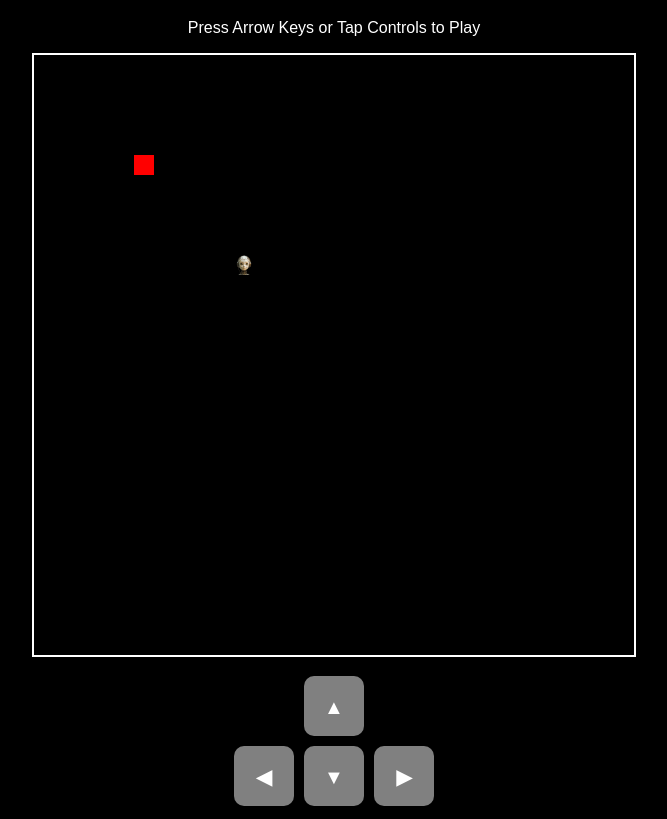
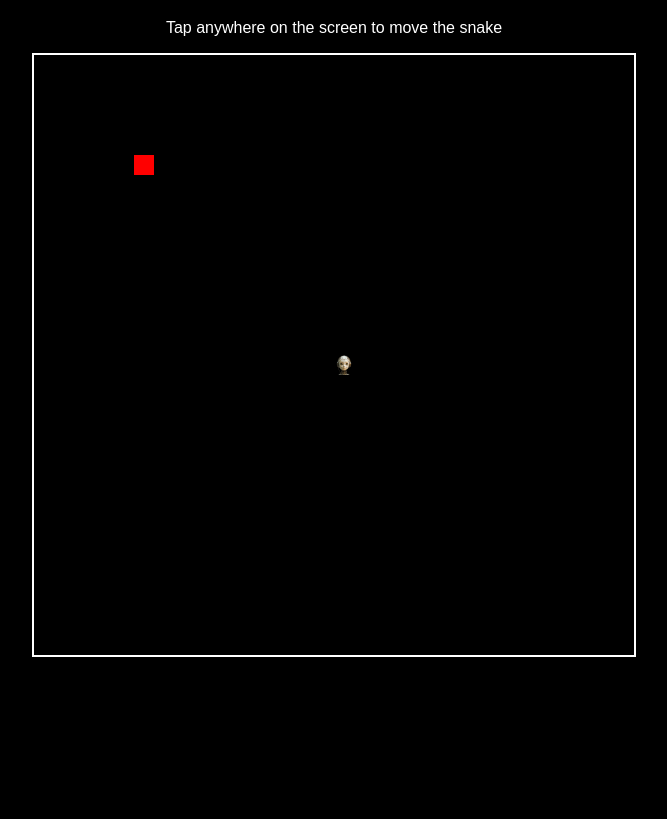
Before and after one commit to waijenlau/humancentipede-, a plain HTML site: page index.html in a window 1280 px wide. Shown: the part 61-880 px from the top of the page, without its empty margins (306-973 px from the left). After the commit the page ends 800 px from the top, so only its background shows below. Drawn offline with Linux system fonts and the light colour scheme.

Commit message:
Update index.html

```diff
--- a/index.html
+++ b/index.html
@@ -10,57 +10,33 @@
             background-color: black;
             color: white;
             font-family: Arial, sans-serif;
+            touch-action: manipulation; /* Prevents zooming on mobile taps */
         }
         canvas {
             border: 2px solid white;
             touch-action: none;
         }
-        .controls {
-            display: flex;
-            flex-direction: column;
-            align-items: center;
+        #restartBtn {
+            display: none;
+            padding: 10px 20px;
+            font-size: 18px;
             margin-top: 10px;
-        }
-        .row {
-            display: flex;
-        }
-        .control-btn {
-            width: 60px;
-            height: 60px;
-            margin: 5px;
-            font-size: 20px;
-            font-weight: bold;
-            text-align: center;
-            line-height: 60px;
-            background-color: gray;
-            color: white;
-            border: none;
-            border-radius: 10px;
             cursor: pointer;
         }
     </style>
 </head>
 <body>
     <h1>Centipede Snake Game</h1>
-    <p>Press Arrow Keys or Tap Controls to Play</p>
+    <p>Tap anywhere on the screen to move the snake</p>
     <canvas id="gameCanvas" width="600" height="600"></canvas>
-
-    <!-- Mobile Controls -->
-    <div class="controls">
-        <button class="control-btn" id="up">▲</button>
-        <div class="row">
-            <button class="control-btn" id="left">◀</button>
-            <button class="control-btn" id="down">▼</button>
-            <button class="control-btn" id="right">▶</button>
-        </div>
-    </div>
+    <button id="restartBtn">Restart Game</button>
 
     <script>
         const canvas = document.getElementById("gameCanvas");
         const ctx = canvas.getContext("2d");
 
         const gridSize = 20;
-        let snake = [{ x: 200, y: 200 }];
+        let snake = [{ x: 300, y: 300 }];
         let food = { x: 100, y: 100 };
         let direction = { x: 0, y: 0 };
         let nextDirection = { x: 0, y: 0 };
@@ -143,45 +119,47 @@
             draw();
         }
 
-        document.addEventListener("keydown", (event) => {
-            if (!gameStarted) gameStarted = true;
-
-            if (event.key === "ArrowUp" && direction.y === 0) nextDirection = { x: 0, y: -gridSize };
-            if (event.key === "ArrowDown" && direction.y === 0) nextDirection = { x: 0, y: gridSize };
-            if (event.key === "ArrowLeft" && direction.x === 0) nextDirection = { x: -gridSize, y: 0 };
-            if (event.key === "ArrowRight" && direction.x === 0) nextDirection = { x: gridSize, y: 0 };
-        });
-
         function endGame() {
             gameOver = true;
-            alert("Game Over! Refresh to play again.");
+            document.getElementById("restartBtn").style.display = "block"; // Show restart button
         }
 
         function restartGame() {
             gameOver = false;
             gameStarted = false;
-            snake = [{ x: 200, y: 200 }];
+            snake = [{ x: 300, y: 300 }];
             direction = { x: 0, y: 0 };
             nextDirection = { x: 0, y: 0 };
             food = { x: 100, y: 100 };
             bird = { x: -gridSize, y: -gridSize };
+            document.getElementById("restartBtn").style.display = "none"; // Hide restart button
         }
 
-        // Mobile touch controls
-        document.getElementById("up").addEventListener("click", () => {
-            if (direction.y === 0) nextDirection = { x: 0, y: -gridSize };
-        });
+        document.getElementById("restartBtn").addEventListener("click", restartGame);
 
-        document.getElementById("down").addEventListener("click", () => {
-            if (direction.y === 0) nextDirection = { x: 0, y: gridSize };
-        });
+        // Mobile tap controls
+        canvas.addEventListener("click", (event) => {
+            if (!gameStarted) gameStarted = true;
 
-        document.getElementById("left").addEventListener("click", () => {
-            if (direction.x === 0) nextDirection = { x: -gridSize, y: 0 };
-        });
+            const rect = canvas.getBoundingClientRect();
+            const x = event.clientX - rect.left;
+            const y = event.clientY - rect.top;
 
-        document.getElementById("right").addEventListener("click", () => {
-            if (direction.x === 0) nextDirection = { x: gridSize, y: 0 };
+            const centerX = canvas.width / 2;
+            const centerY = canvas.height / 2;
+
+            if (y < centerY && direction.y === 0) { // Tap upper side -> Move Up
+                nextDirection = { x: 0, y: -gridSize };
+            }
+            if (y > centerY && direction.y === 0) { // Tap lower side -> Move Down
+                nextDirection = { x: 0, y: gridSize };
+            }
+            if (x < centerX && direction.x === 0) { // Tap left side -> Move Left
+                nextDirection = { x: -gridSize, y: 0 };
+            }
+            if (x > centerX && direction.x === 0) { // Tap right side -> Move Right
+                nextDirection = { x: gridSize, y: 0 };
+            }
         });
 
         setInterval(gameLoop, 100);
```
